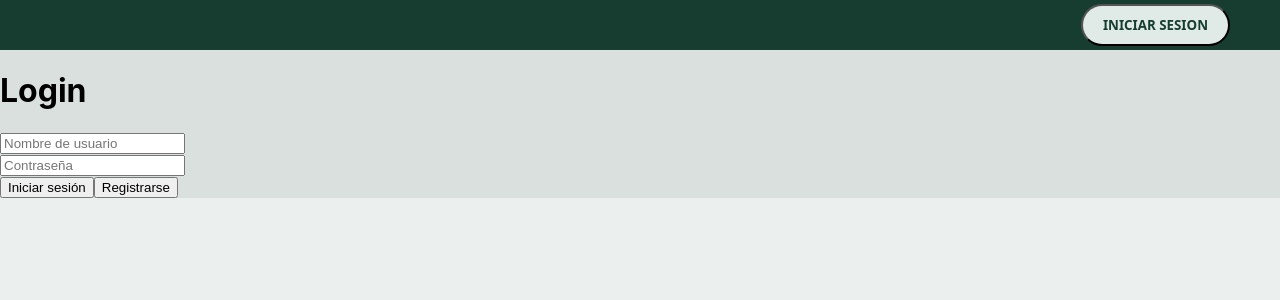
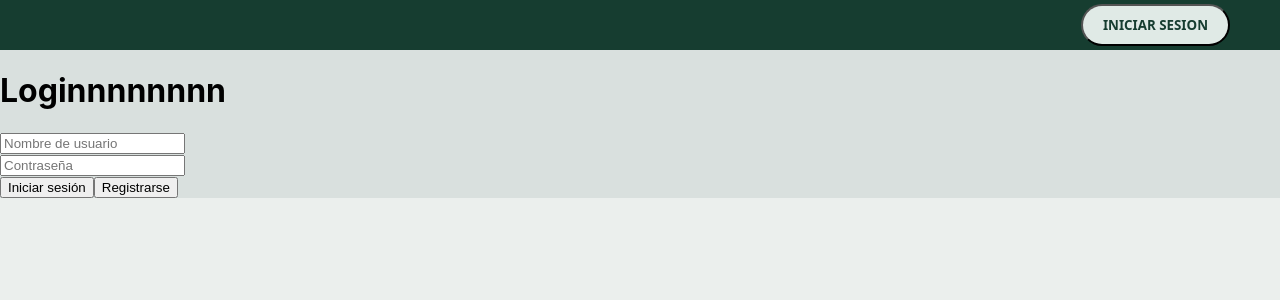
Before and after one commit to novoluisina/TP-LabComputacionIII, a React (Create React App) app: page /login in a window 1280 px wide. Shown: the top 300 px of the page. Built offline with nearby package versions, Linux system fonts and the light colour scheme.

Commit message:
foto mate

```diff
--- a/src/pages/Home/index.js
+++ b/src/pages/Home/index.js
@@ -79,7 +79,7 @@ const Home = () => {
           <div class='fundador'>
             <h3>Mateo Bernardi</h3>
             <img
-              src='https://www.instagram.com/p/CZp9Q4VlzWFxagaAQGV0VCiXLb1kxUBHqRr8TM0/?hl=es-la&img_index=1'
+              src='https://i.ytimg.com/vi/tv29gYCpxkA/maxresdefault.jpg'
               alt='Mateo Bernardi'
             ></img>
           </div>
@@ -104,4 +104,4 @@ const Home = () => {
   )
 }
 
-export default Home
+export default Home
--- a/src/pages/Login/index.js
+++ b/src/pages/Login/index.js
@@ -40,7 +40,7 @@ const Login = () => {
 
   return (
     <div>
-      <h1>Login</h1>
+      <h1>Loginnnnnnnn</h1>
       <form onSubmit={signInHandler}>
         <div className='input-container'>
           <input
@@ -75,4 +75,4 @@ const Login = () => {
   )
 }
 
-export default Login
+export default Login
```
